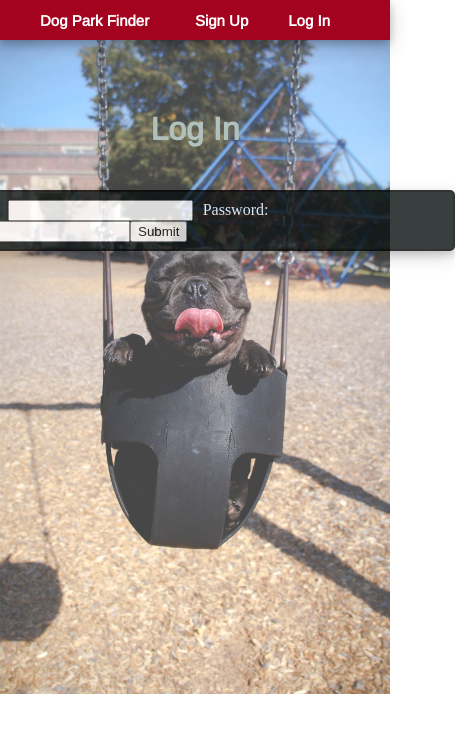
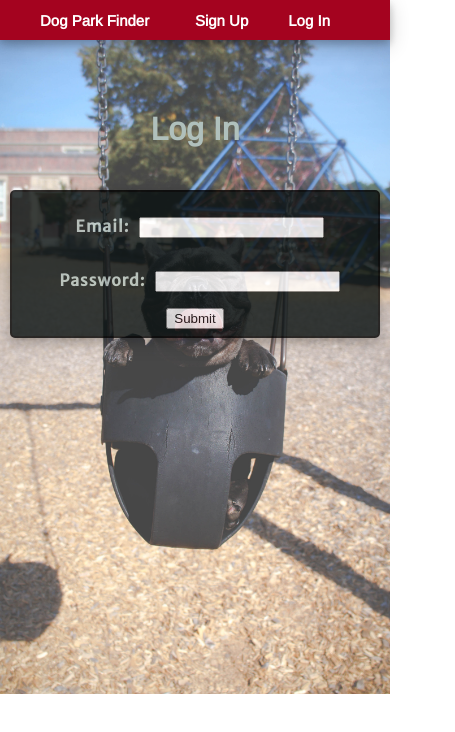
Before and after one commit to jessicasklee/ReactJS-Front-End-Dog-Park-Finder-App, a React (Create React App) app in the folder dog-park/: page /login in a window 390 px wide. Shown: the top 732 px of the page, 455 px wide, since content can reach past the window. Built offline with nearby package versions, Linux system fonts and the light colour scheme; no server answers.

Commit message:
styled login and signup forms for mobile

```diff
--- a/dog-park/src/LogIn/LogIn.css
+++ b/dog-park/src/LogIn/LogIn.css
@@ -7,7 +7,7 @@
 }
 
 .LogIn .form-container {
-  width: 500px;
+  width: 350px;
   border: 2px solid black;
   border-radius: 5px;
   background-color: #080f0f;
@@ -22,3 +22,11 @@
 .form-container label {
   margin-left: 10px;
 }
+.loginInput p {
+  width: 100px;
+}
+form {
+  display: flex;
+  flex-direction: column;
+  align-items: center;
+}
--- a/dog-park/src/LogIn/LogIn.js
+++ b/dog-park/src/LogIn/LogIn.js
@@ -24,10 +24,14 @@ class LogIn extends Component {
         <h1>Log In</h1>
         <div className="form-container">
           <form onSubmit={this.props.loginSubmit}>
+          <p>
             <label>Email:</label>
-            <input name="email" type="text" onChange={this.props.inputChanger} />
+            <input className="loginInput"  name="email" type="text" onChange={this.props.inputChanger} />
+            </p>
+            <p>
             <label>Password:</label>
-            <input name="password" type="password" onChange={this.props.inputChanger}/>
+            <input className="loginInput" name="password" type="password" onChange={this.props.inputChanger}/>
+            </p>
             <input type="submit" value="Submit"></input>
           </form>
         </div>
--- a/dog-park/src/SignUp/SignUp.js
+++ b/dog-park/src/SignUp/SignUp.js
@@ -14,10 +14,14 @@ class SignUp extends Component {
         <h1>Sign Up</h1>
         <div className="form-container">
         <form onSubmit={this.props.signupSubmit}>
+        <p>
           <label>Email:</label>
-          <input type="text" name="email" onChange={this.props.inputChanger}></input>
+          <input className="signUpInput" type="text" name="email" onChange={this.props.inputChanger}></input>
+          </p>
+          <p>
           <label>Password:</label>
-          <input type="password" name="password" onChange={this.props.inputChanger}></input>
+          <input className="signUpInput" type="password" name="password" onChange={this.props.inputChanger}></input>
+          </p>
           <input type="submit" value="Submit"></input>
         </form>
         </div>
--- a/dog-park/src/SignUp/Signup.css
+++ b/dog-park/src/SignUp/Signup.css
@@ -2,12 +2,12 @@
     width: 100vw;
     display: flex;
     flex-direction: column;
-    justify-content: flex-start;
+    justify-content: space-between;
     align-items: center;
   }
 
 .form-container {
-    width: 500px;
+    width: 350px;
     border: 2px solid black;
     border-radius: 5px;
     background-color: #080f0f;
@@ -17,8 +17,17 @@
     box-shadow: 0 4px 8px 0 rgba(0, 0, 0, 0.2), 0 6px 20px 0 rgba(0, 0, 0, 0.19);
     margin: 20px;
     color: white;
+
   }
 
   .form-container label {
     margin-left: 10px;
   }
+  .signUpInput p {
+    width: 100px;
+  }
+  form {
+    display: flex;
+    flex-direction: column;
+    align-items: center;
+  }
```
